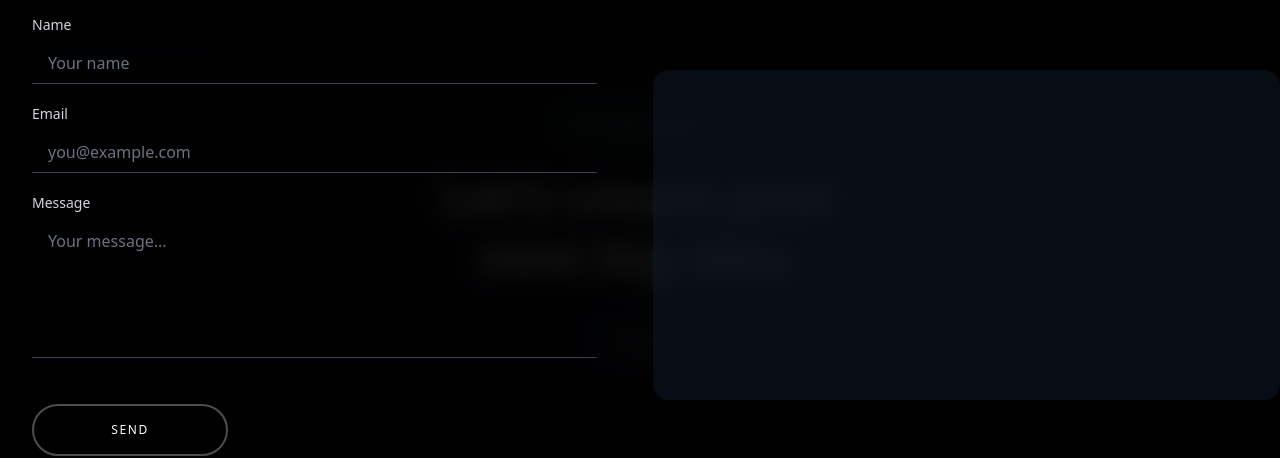
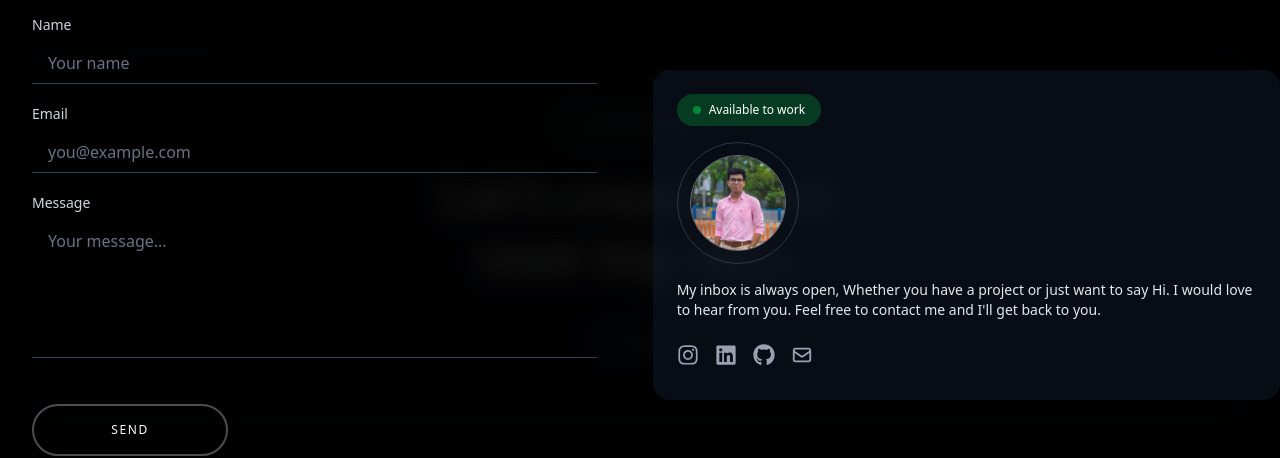
Before and after one commit to joydeep-07/Edge, a React (Vite) app: page / in a window 1280 px wide. Both pictures are taken after a click on the button "Contact". Shown: the part 255-713 px from the top of the page. Built offline with nearby package versions, Linux system fonts and the light colour scheme.

Commit message:
Contact Page updated

```diff
--- a/src/Components/Contact.jsx
+++ b/src/Components/Contact.jsx
@@ -1,4 +1,7 @@
 import React, { useState } from "react";
+import { FaInstagram, FaLinkedin, FaGithub } from "react-icons/fa";
+import { HiOutlineMail } from "react-icons/hi";
+import me from '../assets/images/dp.jpg'
 
 const Contact = () => {
   // Step 1: Create state for form fields
@@ -20,7 +23,7 @@ const Contact = () => {
   // Step 3: Handle form submit
   const handleSubmit = (e) => {
     e.preventDefault();
-    console.log("Form Data:", formData); // ✅ Print form data to console
+    console.log("Form Data:", formData);
   };
 
   return (
@@ -121,7 +124,65 @@ const Contact = () => {
 
         {/* Right Box - Decorative / Equal Height */}
         <div className="right w-1/2">
-          <div className="w-full h-[330px] rounded-2xl bg-gray-900/50"></div>
+          <div className="w-full h-[330px] rounded-2xl bg-gray-900/50 flex flex-col items-start p-6 space-y-4">
+            {/* Batch */}
+            <div className="flex items-center gap-2 bg-green-600/30 px-4 py-2 rounded-full">
+              <span className="h-2 w-2 rounded-full animate-pulse bg-green-500"></span>
+              <span className="text-xs font-medium text-white">
+                Available to work
+              </span>
+            </div>
+
+            {/* Profile Image */}
+            <div className="border border-gray-700/80 p-3 rounded-full">
+              <img
+                className="h-24 w-24 rounded-full border border-gray-500 object-cover"
+                src={me}
+                alt="Profile"
+              />
+            </div>
+
+            {/* Description */}
+            <p className="text-gray-200 text-sm">
+              My inbox is always open, Whether you have a project or just want
+              to say Hi. I would love to hear from you. Feel free to contact me
+              and I'll get back to you.
+            </p>
+
+            {/* Social Media Icons */}
+            <div className="flex gap-4 mt-2">
+              <a
+                href="https://instagram.com"
+                target="_blank"
+                rel="noopener noreferrer"
+                className="text-gray-400 hover:text-pink-500 transition-colors duration-300"
+              >
+                <FaInstagram size={22} />
+              </a>
+              <a
+                href="https://linkedin.com"
+                target="_blank"
+                rel="noopener noreferrer"
+                className="text-gray-400 hover:text-blue-500 transition-colors duration-300"
+              >
+                <FaLinkedin size={22} />
+              </a>
+              <a
+                href="https://github.com"
+                target="_blank"
+                rel="noopener noreferrer"
+                className="text-gray-400 hover:text-green-500 transition-colors duration-300"
+              >
+                <FaGithub size={22} />
+              </a>
+              <a
+                href="mailto:example@email.com"
+                className="text-gray-400 hover:text-yellow-400 transition-colors duration-300"
+              >
+                <HiOutlineMail size={22} />
+              </a>
+            </div>
+          </div>
         </div>
       </div>
     </div>
```
